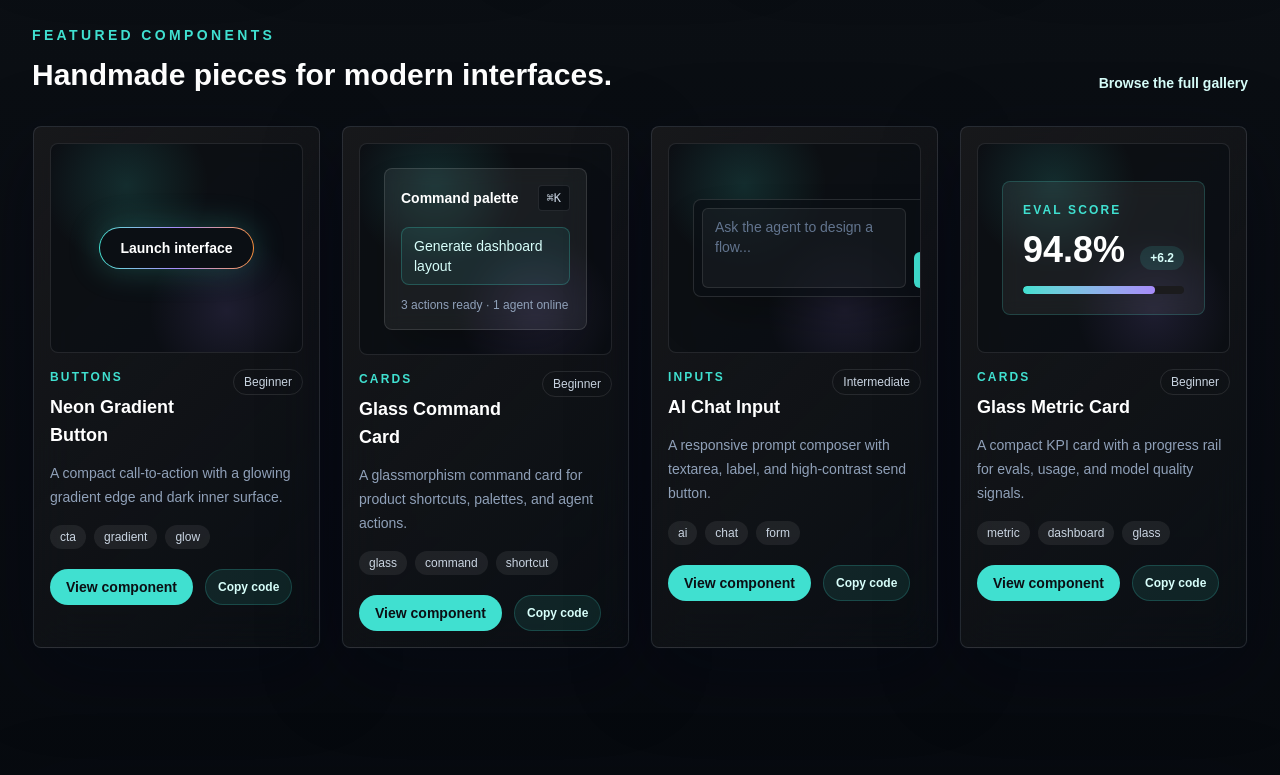
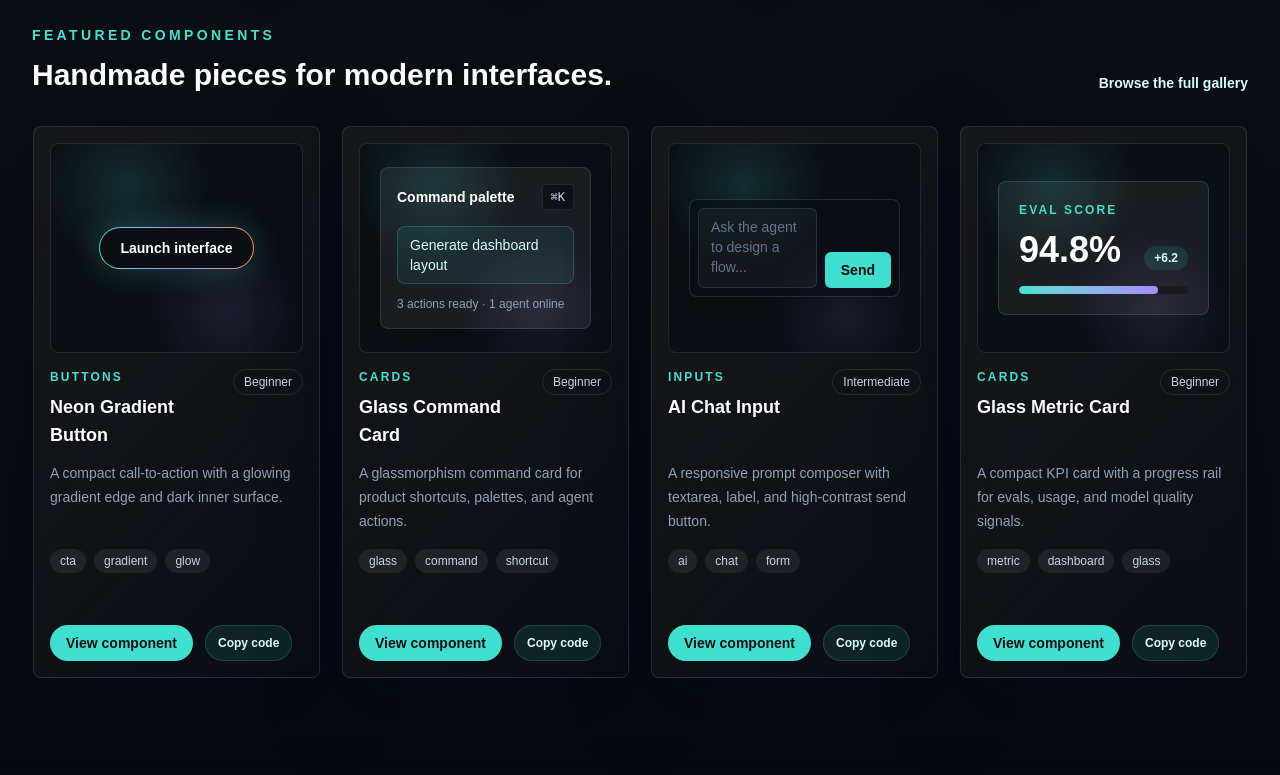
Before and after one commit to edujbarrios/edujbarrios-ui, a Next.js app: page / in a window 1280 px wide. Shown: the part 1280-2055 px from the top of the page. Built offline with nearby package versions, Linux system fonts and the light colour scheme.

Commit message:
fix: align component card layout

```diff
--- a/app/page.tsx
+++ b/app/page.tsx
@@ -13,7 +13,7 @@ const principles = [
 ];
 
 export default function Home() {
-  const featured = components.filter((component) => component.featured);
+  const featured = components.filter((component) => component.featured).slice(0, 4);
 
   return (
     <>
--- a/components/component-card.tsx
+++ b/components/component-card.tsx
@@ -9,25 +9,25 @@ type ComponentCardProps = {
 
 export function ComponentCard({ component }: ComponentCardProps) {
   return (
-    <article className="glow-border rounded-lg bg-[#0b0f14]/70 p-px">
-      <div className="glass h-full rounded-lg p-4">
+    <article className="glow-border h-full rounded-lg bg-[#0b0f14]/70 p-px">
+      <div className="glass flex h-full flex-col rounded-lg p-4">
         <ComponentPreview slug={component.slug} />
-        <div className="mt-4 flex items-start justify-between gap-3">
-          <div>
+        <div className="mt-4 flex min-h-20 items-start justify-between gap-3">
+          <div className="min-w-0">
             <p className="text-xs font-semibold uppercase tracking-[0.18em] text-[#40E0D0]">{component.category}</p>
             <h3 className="mt-2 text-lg font-semibold text-white">{component.name}</h3>
           </div>
-          <span className="rounded-full border border-white/10 px-2.5 py-1 text-xs text-slate-300">{component.difficulty}</span>
+          <span className="shrink-0 rounded-full border border-white/10 px-2.5 py-1 text-xs text-slate-300">{component.difficulty}</span>
         </div>
-        <p className="mt-3 text-sm leading-6 text-slate-400">{component.description}</p>
-        <div className="mt-4 flex flex-wrap gap-2">
+        <p className="mt-3 min-h-18 text-sm leading-6 text-slate-400">{component.description}</p>
+        <div className="mt-4 flex min-h-14 flex-wrap content-start gap-2">
           {component.tags.map((tag) => (
             <span key={tag} className="rounded-full bg-white/7 px-2.5 py-1 text-xs text-slate-300">
               {tag}
             </span>
           ))}
         </div>
-        <div className="mt-5 flex flex-wrap gap-3">
+        <div className="mt-auto flex flex-wrap gap-3 pt-5">
           <Link
             href={`/components/${component.slug}`}
             className="rounded-full bg-[#40E0D0] px-4 py-2 text-sm font-semibold text-[#0b0f14] transition hover:bg-[#7ff2e8]"
--- a/components/component-preview.tsx
+++ b/components/component-preview.tsx
@@ -52,9 +52,9 @@ export function ComponentPreview({ slug, large = false }: ComponentPreviewProps)
   const Preview = previews[slug];
 
   return (
-    <div className="relative overflow-hidden rounded-lg border border-white/10 bg-[#0b0f14]/82">
+    <div className="relative shrink-0 overflow-hidden rounded-lg border border-white/10 bg-[#0b0f14]/82">
       <div className="absolute inset-0 bg-[radial-gradient(circle_at_30%_20%,rgba(64,224,208,0.14),transparent_34%),radial-gradient(circle_at_70%_80%,rgba(167,139,250,0.12),transparent_32%)]" />
-      <div className={large ? "relative grid min-h-80 place-items-center p-8" : "relative grid min-h-52 place-items-center p-6"}>
+      <div className={large ? "relative flex min-h-80 items-center justify-center p-8" : "relative flex h-52 items-center justify-center p-4 sm:p-5"}>
         <Preview />
       </div>
     </div>
--- a/components/ui/ai-chat-input.tsx
+++ b/components/ui/ai-chat-input.tsx
@@ -1,16 +1,16 @@
 export function AiChatInput() {
   return (
-    <form className="w-full max-w-md rounded-lg border border-white/12 bg-[#0b0f14]/70 p-2 shadow-2xl">
+    <form className="w-[min(28rem,100%)] rounded-lg border border-white/12 bg-[#0b0f14]/70 p-2 shadow-2xl">
       <label htmlFor="ai-message" className="sr-only">
         Message
       </label>
-      <div className="flex items-end gap-2">
+      <div className="flex min-w-0 items-end gap-2">
         <textarea
           id="ai-message"
-          className="min-h-20 flex-1 resize-none rounded-md border border-white/10 bg-white/[0.04] px-3 py-2 text-sm text-white outline-none transition placeholder:text-slate-500 focus:border-[#40E0D0]/40"
+          className="min-h-20 min-w-0 flex-1 resize-none rounded-md border border-white/10 bg-white/[0.04] px-3 py-2 text-sm text-white outline-none transition placeholder:text-slate-500 focus:border-[#40E0D0]/40"
           placeholder="Ask the agent to design a flow..."
         />
-        <button className="rounded-md bg-[#40E0D0] px-4 py-2 text-sm font-bold text-[#0b0f14]">Send</button>
+        <button className="shrink-0 rounded-md bg-[#40E0D0] px-4 py-2 text-sm font-bold text-[#0b0f14]">Send</button>
       </div>
     </form>
   );
--- a/data/component-code.ts
+++ b/data/component-code.ts
@@ -26,15 +26,15 @@ export function NeonGradientButton({ children = "Launch interface" }: NeonGradie
 }`,
   "ai-chat-input": `export function AiChatInput() {
   return (
-    <form className="w-full max-w-md rounded-lg border border-white/12 bg-[#0b0f14]/70 p-2 shadow-2xl">
+    <form className="w-[min(28rem,100%)] rounded-lg border border-white/12 bg-[#0b0f14]/70 p-2 shadow-2xl">
       <label htmlFor="ai-message" className="sr-only">Message</label>
-      <div className="flex items-end gap-2">
+      <div className="flex min-w-0 items-end gap-2">
         <textarea
           id="ai-message"
-          className="min-h-20 flex-1 resize-none rounded-md border border-white/10 bg-white/[0.04] px-3 py-2 text-sm text-white outline-none transition placeholder:text-slate-500 focus:border-[#40E0D0]/40"
+          className="min-h-20 min-w-0 flex-1 resize-none rounded-md border border-white/10 bg-white/[0.04] px-3 py-2 text-sm text-white outline-none transition placeholder:text-slate-500 focus:border-[#40E0D0]/40"
           placeholder="Ask the agent to design a flow..."
         />
-        <button className="rounded-md bg-[#40E0D0] px-4 py-2 text-sm font-bold text-[#0b0f14]">Send</button>
+        <button className="shrink-0 rounded-md bg-[#40E0D0] px-4 py-2 text-sm font-bold text-[#0b0f14]">Send</button>
       </div>
     </form>
   );
```
